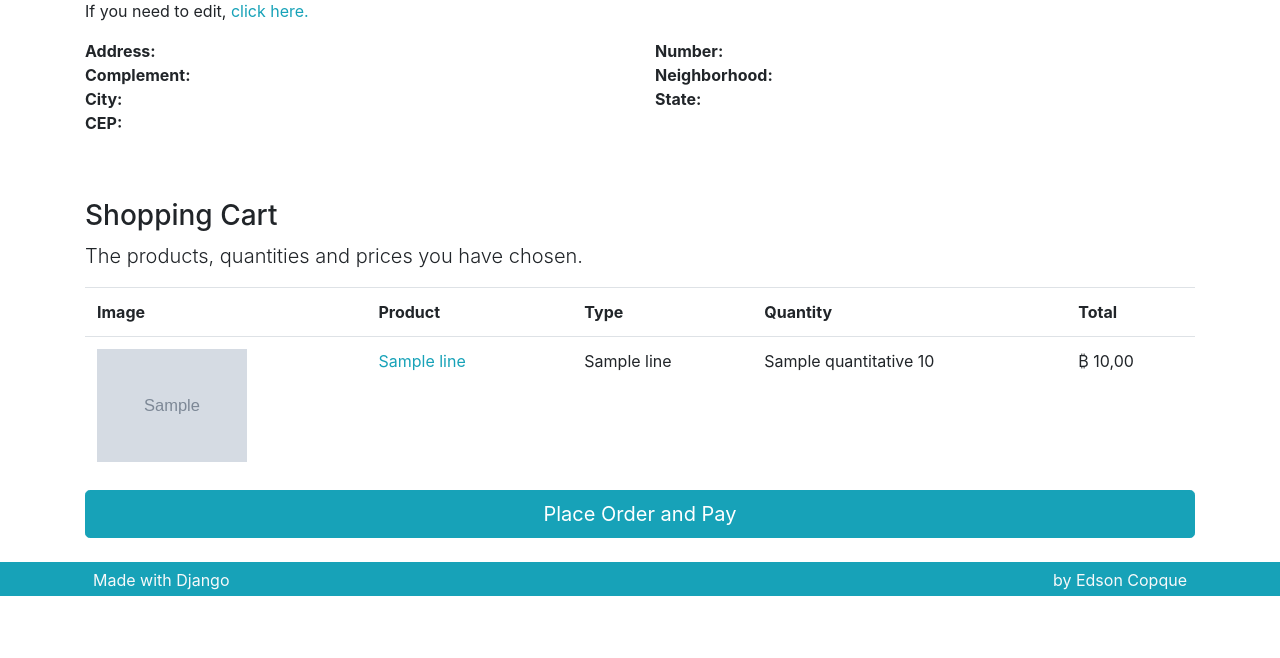
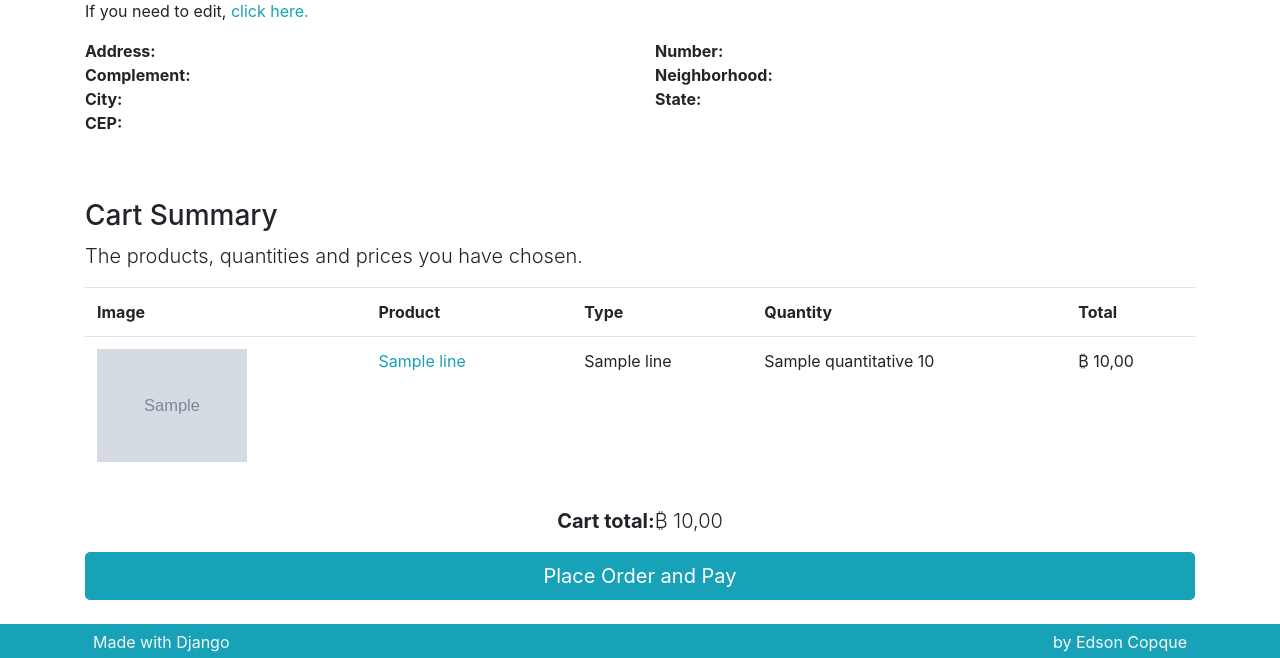
Before and after one commit to ecopque/ecommerce_project, a Django app: template product/templates/product/purchasesummary.html in a window 1280 px wide. Shown: the part 347-1005 px from the top of the page. Before the commit the page ends 943 px from the top, so only its background shows below. Run offline with Django 5.2, Linux system fonts and the light colour scheme; the template is opened without the code that fills it: most values are stand-ins (such as "Sample title", 1, 10 or a date in 2020); grey boxes marked "Sample" are stand-in pictures; some libraries are stand-ins or nearby versions.

Commit message:
Purchase summary

```diff
--- a/product/templates/product/purchasesummary.html
+++ b/product/templates/product/purchasesummary.html
@@ -1,6 +1,7 @@
 <!-- # FILE: /product/templates/product/purchasesummary.html -->
 
 {% extends 'base.html' %}
+{% load brfilters %}
 
 {% block content %}
 <div class="row mb-5">
@@ -55,10 +56,16 @@
 {% if cart %}
     <div class="row mt-3">
         <div class="col">
-            <h3>Shopping Cart</h3>
+            <h3>Cart Summary</h3>
             <p class="lead">The products, quantities and prices you have chosen.</p>
 
-            {% include 'partials/_cart.html' %}
+            {% include 'partials/_cart.html' %} <!-- ## BBB-->
+        </div>
+    </div>
+
+    <div class="row mt-3">
+        <div class="col">
+            <p class="lead text-center"><span class="font-weight-bold">Cart total:</span>{{cart|cart_totals|format_price}}</p> <!-- ## -->
         </div>
     </div>
 
@@ -73,4 +80,6 @@
 {% endblock %}
 
 
+<!-- # BBB: Vai incluir o pequeno bloco de código inicial que é uma tabela mostrando os produtos no carrinho. -->
+
 <!-- # https://linktr.ee/edsoncopque -->
```
